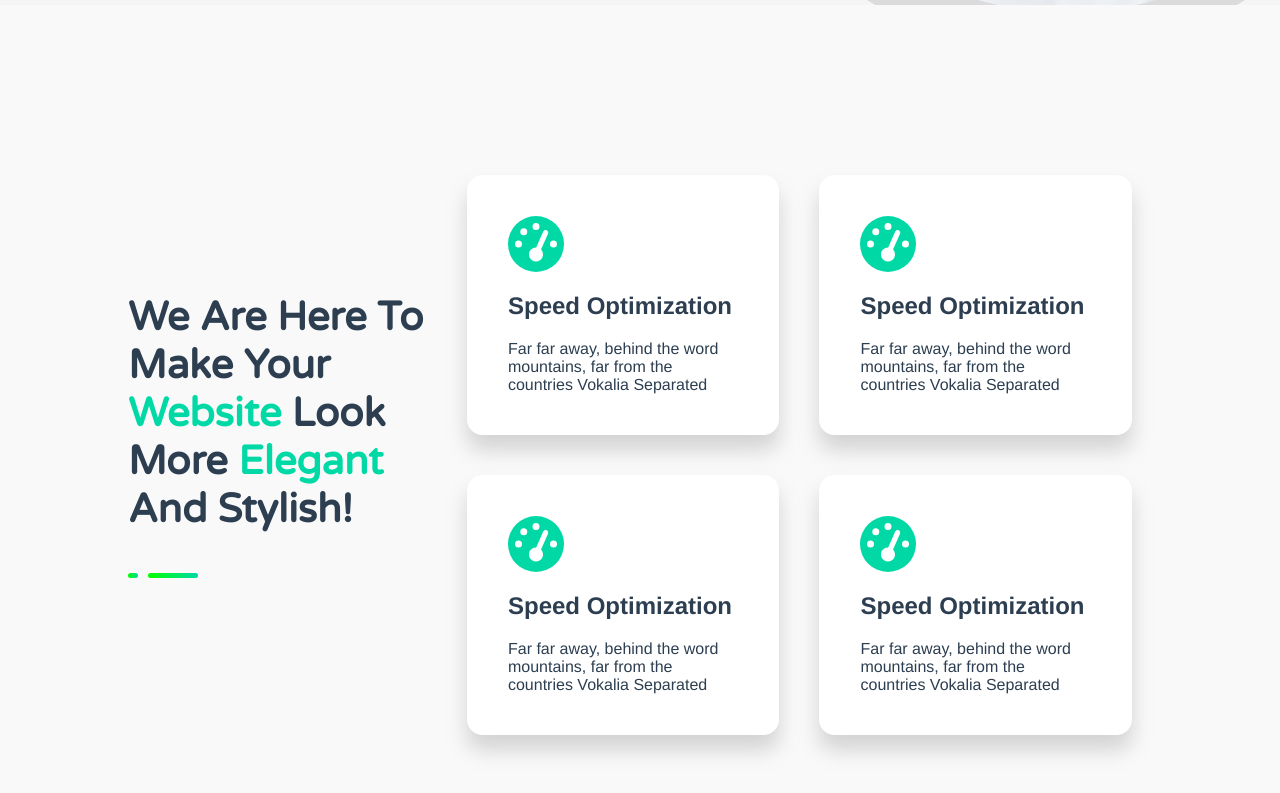
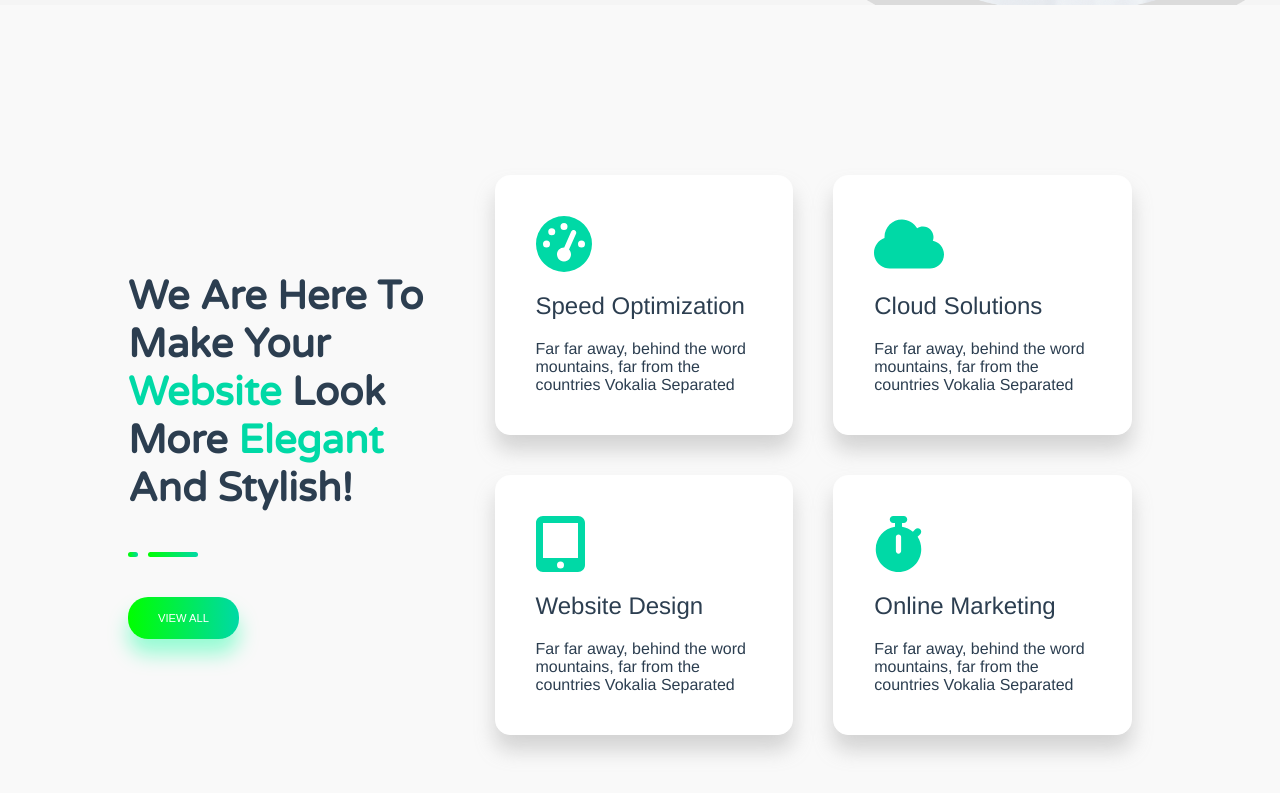
Before and after one commit to mecarm/proj-html-vuejs, a Vue app: page / in a window 1280 px wide. Shown: the part 758-1551 px from the top of the page. Built offline with nearby package versions, Linux system fonts and the light colour scheme.

Commit message:
First section completata

```diff
--- a/src/components/FirstSection.vue
+++ b/src/components/FirstSection.vue
@@ -1,12 +1,13 @@
 <template>
     <section>
         <div class="container">
-            <div>
+            <div class="text-container">
                 <h1>We Are Here To Make Your <span>Website</span> Look More <span>Elegant</span> And Stylish!</h1>
                 <div class="line">
                     <div></div>
                     <div></div>
                 </div>
+                <button>VIEW ALL</button>
             </div>
             <div class="card-container">
                 <div class="card">
@@ -15,18 +16,18 @@
                     <p>Far far away, behind the word mountains, far from the countries Vokalia Separated</p>
                 </div>
                 <div class="card">
-                    <font-awesome-icon icon="fa-solid fa-gauge-high" class="icon" />
-                    <h2>Speed Optimization</h2>
+                    <font-awesome-icon icon="fa-solid fa-cloud" class="icon"/>
+                    <h2>Cloud Solutions</h2>
                     <p>Far far away, behind the word mountains, far from the countries Vokalia Separated</p>
                 </div>
                 <div class="card">
-                    <font-awesome-icon icon="fa-solid fa-gauge-high" class="icon" />
-                    <h2>Speed Optimization</h2>
+                    <font-awesome-icon icon="fa-solid fa-tablet-screen-button" class="icon"/>
+                    <h2>Website Design</h2>
                     <p>Far far away, behind the word mountains, far from the countries Vokalia Separated</p>
                 </div>
                 <div class="card">
-                    <font-awesome-icon icon="fa-solid fa-gauge-high" class="icon" />
-                    <h2>Speed Optimization</h2>
+                    <font-awesome-icon icon="fa-solid fa-stopwatch" class="icon"/>
+                    <h2>Online Marketing</h2>
                     <p>Far far away, behind the word mountains, far from the countries Vokalia Separated</p>
                 </div>
             </div>
@@ -52,6 +53,17 @@ section{
     @include flex($justify: Between_Center);
     padding: 150px 0;
 }
+    .text-container {
+        padding-right: 40px;
+
+        button {
+            @include button;
+
+            &:hover {
+                @include button_black;
+            }
+        }
+    }
     .card-container{
         @include flex($justify: Between_Center);
         flex-wrap: wrap;
@@ -71,6 +83,7 @@ section{
 
             h2{
                 margin: 20px 0;
+                font-weight: 500;
             }
         }
     }
--- a/src/main.js
+++ b/src/main.js
@@ -10,14 +10,14 @@ import App from './App.vue'
   import { FontAwesomeIcon } from '@fortawesome/vue-fontawesome'
 
   /* import specific icons */
-  import { faUserSecret as faUserSecretSolid, faPhone as faPhoneSolid, faMagnifyingGlass, faGaugeHigh } from '@fortawesome/free-solid-svg-icons'
+  import { faUserSecret as faUserSecretSolid, faPhone as faPhoneSolid, faMagnifyingGlass, faGaugeHigh, faCloud, faTabletScreenButton, faStopwatch } from '@fortawesome/free-solid-svg-icons'
   /*Import icone regular */
   // import { faFaceSmile } from '@fortawesome/free-regular-svg-icons'
 
   /* IMPORT BRAND ICON */
    import { faFacebookF, faTwitter, faPinterestP } from '@fortawesome/free-brands-svg-icons'
   /* add icons to the library */
-  library.add(faUserSecretSolid,faPhoneSolid, faFacebookF, faTwitter, faPinterestP, faMagnifyingGlass, faGaugeHigh)
+  library.add(faUserSecretSolid,faPhoneSolid, faFacebookF, faTwitter, faPinterestP, faMagnifyingGlass, faGaugeHigh, faCloud, faTabletScreenButton, faStopwatch)
 
   /* add font awesome icon component */
   Vue.component('font-awesome-icon', FontAwesomeIcon)
```
